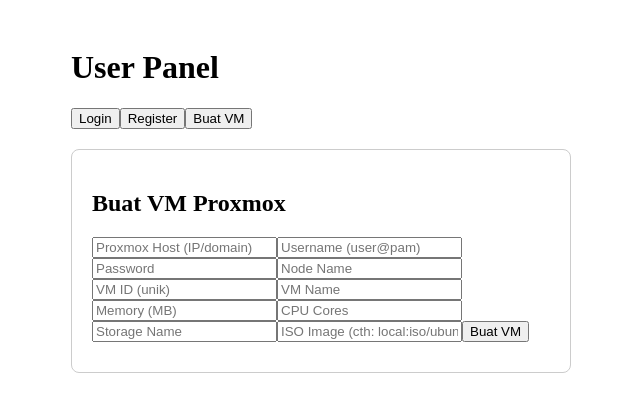
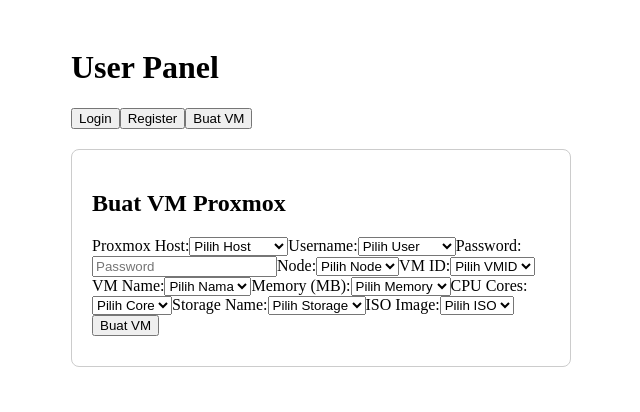
Before and after one commit to bazigan/gabut, a React (Create React App) app in the folder frontend/: page / in a window 1280 px wide. Both pictures are taken after a click on the button "Buat VM". Shown: the top 412 px of the page, without its empty margins (319-959 px from the left). Built offline with nearby package versions, Linux system fonts and the light colour scheme.

Commit message:
feat: add API endpoint for Proxmox dropdowns and update CreateVMForm to fetch data

```diff
--- a/frontend/src/CreateVMForm.js
+++ b/frontend/src/CreateVMForm.js
@@ -1,4 +1,4 @@
-import React, { useState } from 'react';
+import React, { useState, useEffect } from 'react';
 
 export default function CreateVMForm() {
   const [form, setForm] = useState({
@@ -15,6 +15,46 @@
   });
   const [message, setMessage] = useState('');
   const [loading, setLoading] = useState(false);
+
+  // State untuk dropdown
+  const [hosts, setHosts] = useState([]);
+  const [users, setUsers] = useState([]);
+  const [nodes, setNodes] = useState([]);
+  const [vmids, setVmids] = useState([]);
+  const [names, setNames] = useState([]);
+  const [memories, setMemories] = useState([1024, 2048, 4096]);
+  const [cores, setCores] = useState([1, 2, 4]);
+  const [storages, setStorages] = useState([]);
+  const [isos, setIsos] = useState([]);
+
+  // Ambil data dropdown dari backend saat komponen mount atau saat host/user/password berubah
+  useEffect(() => {
+    // Hanya fetch jika sudah ada host, user, password
+    if (!form.proxmoxHost || !form.username || !form.password) return;
+    const fetchDropdowns = async () => {
+      try {
+        const params = {
+          proxmoxHost: form.proxmoxHost,
+          username: form.username,
+          password: form.password
+        };
+        const paramStr = new URLSearchParams(params).toString();
+        const url = `${process.env.REACT_APP_BACKEND_URL}/api/proxmox-dropdowns?${paramStr}`;
+        const res = await fetch(url);
+        const data = await res.json();
+        if (data.success) {
+          setNodes(data.nodes || []);
+          setVmids(data.vmids || []);
+          setNames(data.names || []);
+          setStorages(data.storages || []);
+          setIsos(data.isos || []);
+        }
+      } catch (err) {
+        // Biarkan kosong jika gagal
+      }
+    };
+    fetchDropdowns();
+  }, [form.proxmoxHost, form.username, form.password]);
 
   const handleChange = e => {
     setForm({ ...form, [e.target.name]: e.target.value });
@@ -45,16 +85,70 @@
   return (
     <form onSubmit={handleSubmit} style={{ border: '1px solid #ccc', padding: 20, borderRadius: 8 }}>
       <h2>Buat VM Proxmox</h2>
-      <input name="proxmoxHost" placeholder="Proxmox Host (IP/domain)" value={form.proxmoxHost} onChange={handleChange} required />
-      <input name="username" placeholder="Username (user@pam)" value={form.username} onChange={handleChange} required />
-      <input name="password" type="password" placeholder="Password" value={form.password} onChange={handleChange} required />
-      <input name="node" placeholder="Node Name" value={form.node} onChange={handleChange} required />
-      <input name="vmid" placeholder="VM ID (unik)" value={form.vmid} onChange={handleChange} required />
-      <input name="name" placeholder="VM Name" value={form.name} onChange={handleChange} required />
-      <input name="memory" placeholder="Memory (MB)" value={form.memory} onChange={handleChange} required />
-      <input name="cores" placeholder="CPU Cores" value={form.cores} onChange={handleChange} required />
-      <input name="storage" placeholder="Storage Name" value={form.storage} onChange={handleChange} required />
-      <input name="iso" placeholder="ISO Image (cth: local:iso/ubuntu.iso)" value={form.iso} onChange={handleChange} required />
+      <label>Proxmox Host:
+        <select name="proxmoxHost" value={form.proxmoxHost} onChange={handleChange} required>
+          <option value="">Pilih Host</option>
+          {hosts.length === 0 && (
+            <option value="172.23.8.113">172.23.8.113</option>
+          )}
+          {hosts.map(h => <option key={h} value={h}>{h}</option>)}
+        </select>
+      </label>
+      <label>Username:
+        <select name="username" value={form.username} onChange={handleChange} required>
+          <option value="">Pilih User</option>
+          {users.length === 0 && <>
+            <option value="root@pam">root@pam</option>
+            <option value="admin@pam">admin@pam</option>
+          </>}
+          {users.map(u => <option key={u} value={u}>{u}</option>)}
+        </select>
+      </label>
+      <label>Password:
+        <input name="password" type="password" placeholder="Password" value={form.password} onChange={handleChange} required />
+      </label>
+      <label>Node:
+        <select name="node" value={form.node} onChange={handleChange} required>
+          <option value="">Pilih Node</option>
+          {nodes.map(n => <option key={n} value={n}>{n}</option>)}
+        </select>
+      </label>
+      <label>VM ID:
+        <select name="vmid" value={form.vmid} onChange={handleChange} required>
+          <option value="">Pilih VMID</option>
+          {vmids.map(v => <option key={v} value={v}>{v}</option>)}
+        </select>
+      </label>
+      <label>VM Name:
+        <select name="name" value={form.name} onChange={handleChange} required>
+          <option value="">Pilih Nama</option>
+          {names.map(n => <option key={n} value={n}>{n}</option>)}
+        </select>
+      </label>
+      <label>Memory (MB):
+        <select name="memory" value={form.memory} onChange={handleChange} required>
+          <option value="">Pilih Memory</option>
+          {memories.map(m => <option key={m} value={m}>{m}</option>)}
+        </select>
+      </label>
+      <label>CPU Cores:
+        <select name="cores" value={form.cores} onChange={handleChange} required>
+          <option value="">Pilih Core</option>
+          {cores.map(c => <option key={c} value={c}>{c}</option>)}
+        </select>
+      </label>
+      <label>Storage Name:
+        <select name="storage" value={form.storage} onChange={handleChange} required>
+          <option value="">Pilih Storage</option>
+          {storages.map(s => <option key={s} value={s}>{s}</option>)}
+        </select>
+      </label>
+      <label>ISO Image:
+        <select name="iso" value={form.iso} onChange={handleChange} required>
+          <option value="">Pilih ISO</option>
+          {isos.map(i => <option key={i} value={i}>{i}</option>)}
+        </select>
+      </label>
       <button type="submit" disabled={loading}>{loading ? 'Processing...' : 'Buat VM'}</button>
       <div style={{ marginTop: 10 }}>{message}</div>
     </form>
```
Also changed, not shown: 1 other file (tests, documents, lock files or other folders).
